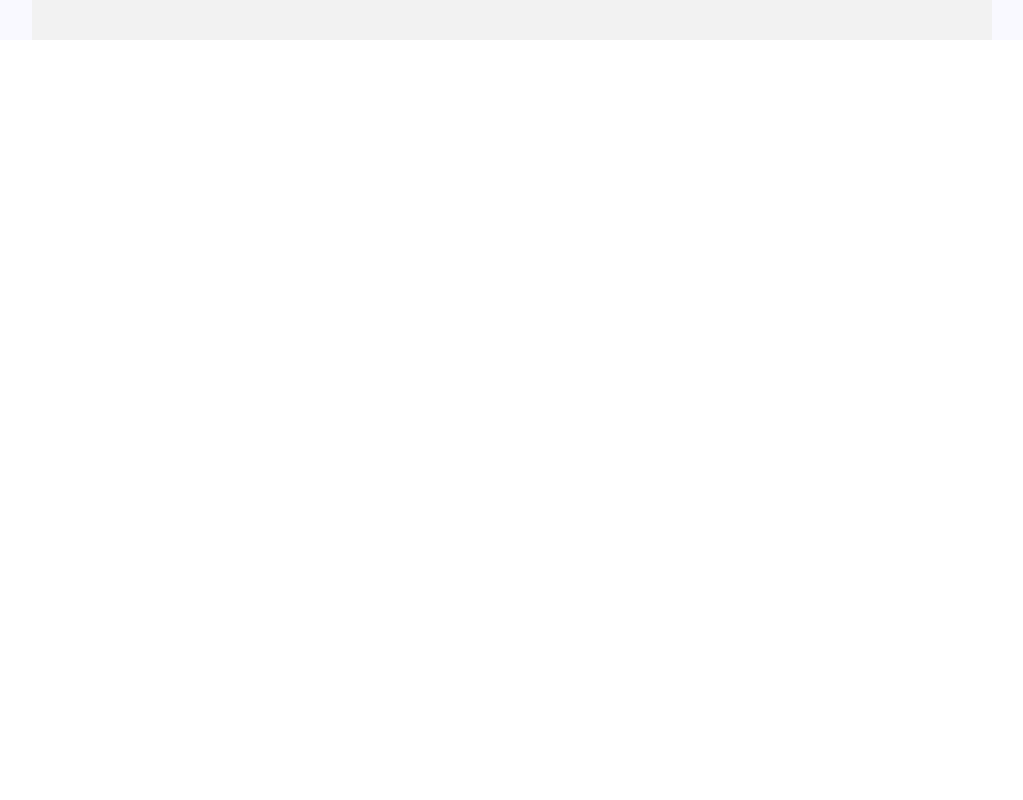
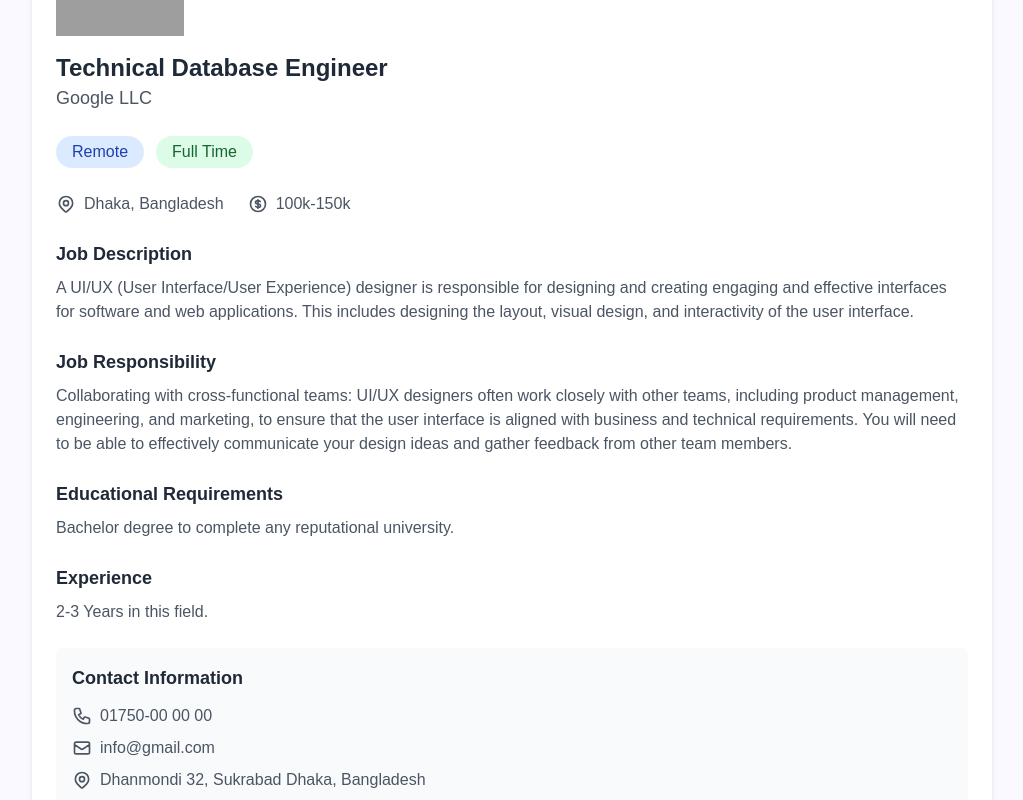
Before and after one commit to Shabbir404/Find_jobs, a React (Vite) app: page /job/1 in a window 1280 px wide. Shown: the part 280-1080 px from the top of the page, without its empty margins (128-1151 px from the left). Before the commit the page ends 800 px from the top, so only its background shows below. Built offline with nearby package versions, Linux system fonts and the light colour scheme; grey boxes are pictures that could not be loaded.

Commit message:
applying to the jobs is ready

```diff
--- a/package.json
+++ b/package.json
@@ -13,7 +13,8 @@
     "react": "^18.3.1",
     "react-dom": "^18.3.1",
     "react-icons": "^5.4.0",
-    "react-router-dom": "^7.0.2"
+    "react-router-dom": "^7.0.2",
+    "react-toastify": "^11.0.2"
   },
   "devDependencies": {
     "@eslint/js": "^9.17.0",
--- a/src/components/JobsDetails/Jobdata.jsx
+++ b/src/components/JobsDetails/Jobdata.jsx
@@ -1,9 +1,107 @@
 import React from 'react';
+import { useLoaderData, useParams } from 'react-router-dom';
 
 const Jobdata = () => {
+    const jobs = useLoaderData();
+    const { id } = useParams();
+    const idInt = parseInt(id);
+    const job = jobs.find(job => job.id === idInt)
+    const {
+        logo,
+        job_title,
+        company_name,
+        remote_or_onsite,
+        location,
+        job_type,
+        salary,
+        job_description,
+        job_responsibility,
+        educational_requirements,
+        experiences,
+        contact_information: { phone, email, address } } = job;
+    console.log(job);
+
     return (
         <div>
-            <h2>hello world</h2>
+            <h1 className='text-4xl text-center font-bold mt-10'>Job Details</h1>
+            <article key={id} className="bg-white mb-10 mt-10 p-6 rounded-lg shadow-md hover:shadow-xl transition-shadow duration-300">
+
+                <header className="mb-6">
+                    <img src={logo} alt={company_name} className="w-32 mb-4" />
+                    <h2 className="text-2xl font-bold text-gray-800">{job_title}</h2>
+                    <p className="text-lg text-gray-600">{company_name}</p>
+                </header>
+
+                <div className="flex flex-wrap gap-3 mb-6">
+                    <span className="px-4 py-1 bg-blue-100 text-blue-800 rounded-full">{remote_or_onsite}</span>
+                    <span className="px-4 py-1 bg-green-100 text-green-800 rounded-full">{job_type}</span>
+                </div>
+
+                <div className="flex flex-wrap gap-6 mb-6 text-gray-600">
+                    <p className="flex items-center gap-2">
+                        <svg className="w-5 h-5" fill="none" stroke="currentColor" viewBox="0 0 24 24">
+                            <path strokeLinecap="round" strokeLinejoin="round" strokeWidth="2" d="M17.657 16.657L13.414 20.9a1.998 1.998 0 01-2.827 0l-4.244-4.243a8 8 0 1111.314 0z" />
+                            <path strokeLinecap="round" strokeLinejoin="round" strokeWidth="2" d="M15 11a3 3 0 11-6 0 3 3 0 016 0z" />
+                        </svg>
+                        {location}
+                    </p>
+                    <p className="flex items-center gap-2">
+                        <svg className="w-5 h-5" fill="none" stroke="currentColor" viewBox="0 0 24 24">
+                            <path strokeLinecap="round" strokeLinejoin="round" strokeWidth="2" d="M12 8c-1.657 0-3 .895-3 2s1.343 2 3 2 3 .895 3 2-1.343 2-3 2m0-8c1.11 0 2.08.402 2.599 1M12 8V7m0 1v8m0 0v1m0-1c-1.11 0-2.08-.402-2.599-1M21 12a9 9 0 11-18 0 9 9 0 0118 0z" />
+                        </svg>
+                        {salary}
+                    </p>
+                </div>
+
+                <div className="mb-6">
+                    <h3 className="text-lg font-semibold mb-2">Job Description</h3>
+                    <p className="text-gray-600">{job_description}</p>
+                </div>
+
+                <div className="mb-6">
+                    <h3 className="text-lg font-semibold mb-2">Job Responsibility</h3>
+                    <p className="text-gray-600">{job_responsibility}</p>
+                </div>
+
+                <div className="mb-6">
+                    <h3 className="text-lg font-semibold mb-2">Educational Requirements</h3>
+                    <p className="text-gray-600">{educational_requirements}</p>
+                </div>
+
+                <div className="mb-6">
+                    <h3 className="text-lg font-semibold mb-2">Experience</h3>
+                    <p className="text-gray-600">{experiences}</p>
+                </div>
+
+                <footer className="bg-gray-50 p-4 rounded-lg">
+                    <h3 className="text-lg font-semibold mb-3">Contact Information</h3>
+                    <div className="space-y-2 text-gray-600">
+                        <p className="flex items-center gap-2">
+                            <svg className="w-5 h-5" fill="none" stroke="currentColor" viewBox="0 0 24 24">
+                                <path strokeLinecap="round" strokeLinejoin="round" strokeWidth="2" d="M3 5a2 2 0 012-2h3.28a1 1 0 01.948.684l1.498 4.493a1 1 0 01-.502 1.21l-2.257 1.13a11.042 11.042 0 005.516 5.516l1.13-2.257a1 1 0 011.21-.502l4.493 1.498a1 1 0 01.684.949V19a2 2 0 01-2 2h-1C9.716 21 3 14.284 3 6V5z" />
+                            </svg>
+                            {phone}
+                        </p>
+                        <p className="flex items-center gap-2">
+                            <svg className="w-5 h-5" fill="none" stroke="currentColor" viewBox="0 0 24 24">
+                                <path strokeLinecap="round" strokeLinejoin="round" strokeWidth="2" d="M3 8l7.89 5.26a2 2 0 002.22 0L21 8M5 19h14a2 2 0 002-2V7a2 2 0 00-2-2H5a2 2 0 00-2 2v10a2 2 0 002 2z" />
+                            </svg>
+                            {email}
+                        </p>
+                        <p className="flex items-center gap-2">
+                            <svg className="w-5 h-5" fill="none" stroke="currentColor" viewBox="0 0 24 24">
+                                <path strokeLinecap="round" strokeLinejoin="round" strokeWidth="2" d="M17.657 16.657L13.414 20.9a1.998 1.998 0 01-2.827 0l-4.244-4.243a8 8 0 1111.314 0z" />
+                                <path strokeLinecap="round" strokeLinejoin="round" strokeWidth="2" d="M15 11a3 3 0 11-6 0 3 3 0 016 0z" />
+                            </svg>
+                            {address}
+                        </p>
+                    </div>
+                </footer>
+
+                <button className="mt-6 w-full py-3 bg-blue-600 text-white rounded-lg hover:bg-blue-700 transition-colors duration-300">
+                    Apply Now
+                </button>
+            </article>
         </div>
     );
 };
--- a/src/main.jsx
+++ b/src/main.jsx
@@ -43,6 +43,7 @@ const router = createBrowserRouter([
       },
       {
         path: '/job/:id',
+        loader: () => fetch('../jobs.json'),
         element: <Jobdata></Jobdata>,
 
       }
```
Also changed, not shown: src/components/Job/Job.jsx (line endings or trailing spaces), 1 other file (tests, documents, lock files or other folders).
